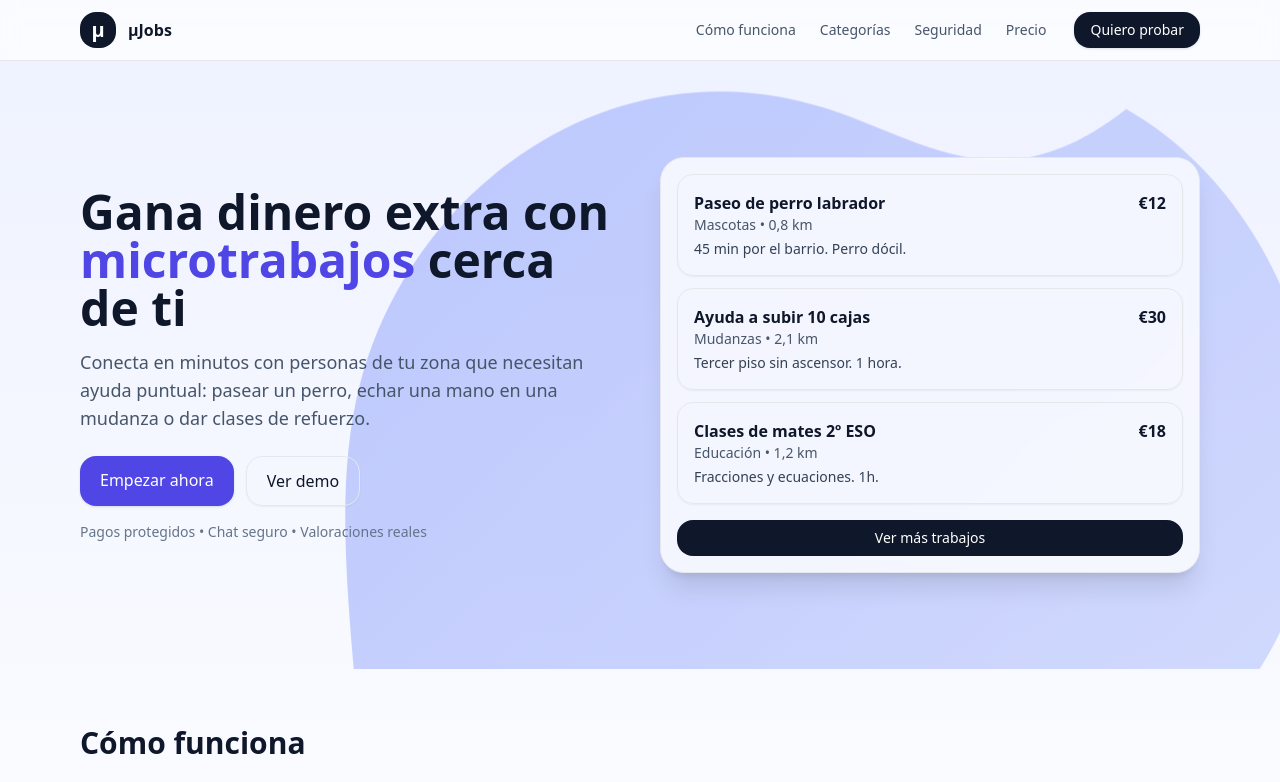
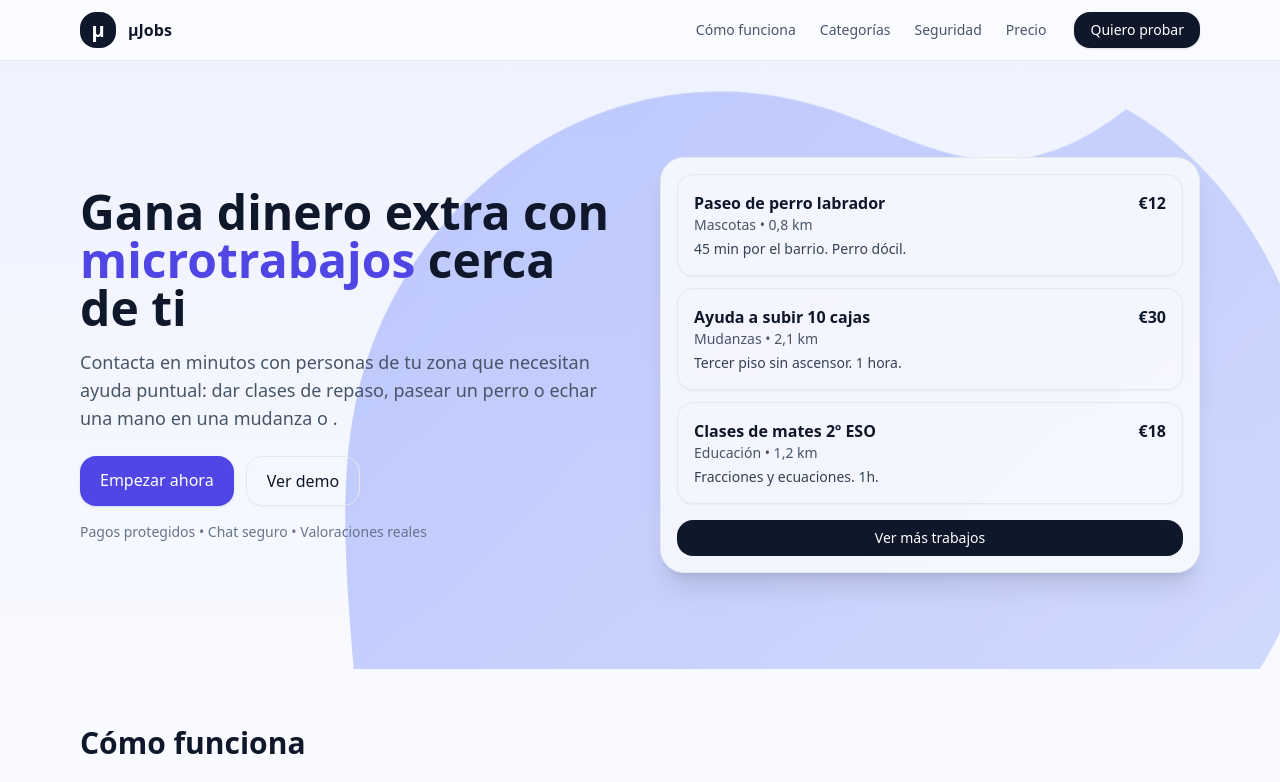
Before and after one commit to hazmitarea01-alt/Hazmitarea.github.io, a plain HTML site: page index.html in a window 1280 px wide. Shown: the top 782 px of the page. Drawn offline with nearby package versions, Linux system fonts and the light colour scheme.

Commit message:
Update index.html

```diff
--- a/index.html
+++ b/index.html
@@ -43,7 +43,7 @@
     <div class="max-w-6xl mx-auto px-4 py-16 md:py-24 grid md:grid-cols-2 gap-10 items-center">
       <div>
         <h1 class="text-4xl md:text-5xl font-extrabold leading-tight">Gana dinero extra con <span class="text-indigo-600">microtrabajos</span> cerca de ti</h1>
-        <p class="mt-4 text-slate-600 text-lg">Conecta en minutos con personas de tu zona que necesitan ayuda puntual: pasear un perro, echar una mano en una mudanza o dar clases de refuerzo.</p>
+        <p class="mt-4 text-slate-600 text-lg">Contacta en minutos con personas de tu zona que necesitan ayuda puntual: dar clases de repaso, pasear un perro o echar una mano en una mudanza o .</p>
         <div class="mt-6 flex flex-col sm:flex-row gap-3">
           <a href="#cta" class="px-5 py-3 rounded-2xl bg-indigo-600 text-white font-medium shadow hover:bg-indigo-700">Empezar ahora</a>
           <a href="#demo" class="px-5 py-3 rounded-2xl border font-medium shadow-sm hover:bg-white">Ver demo</a>
```
